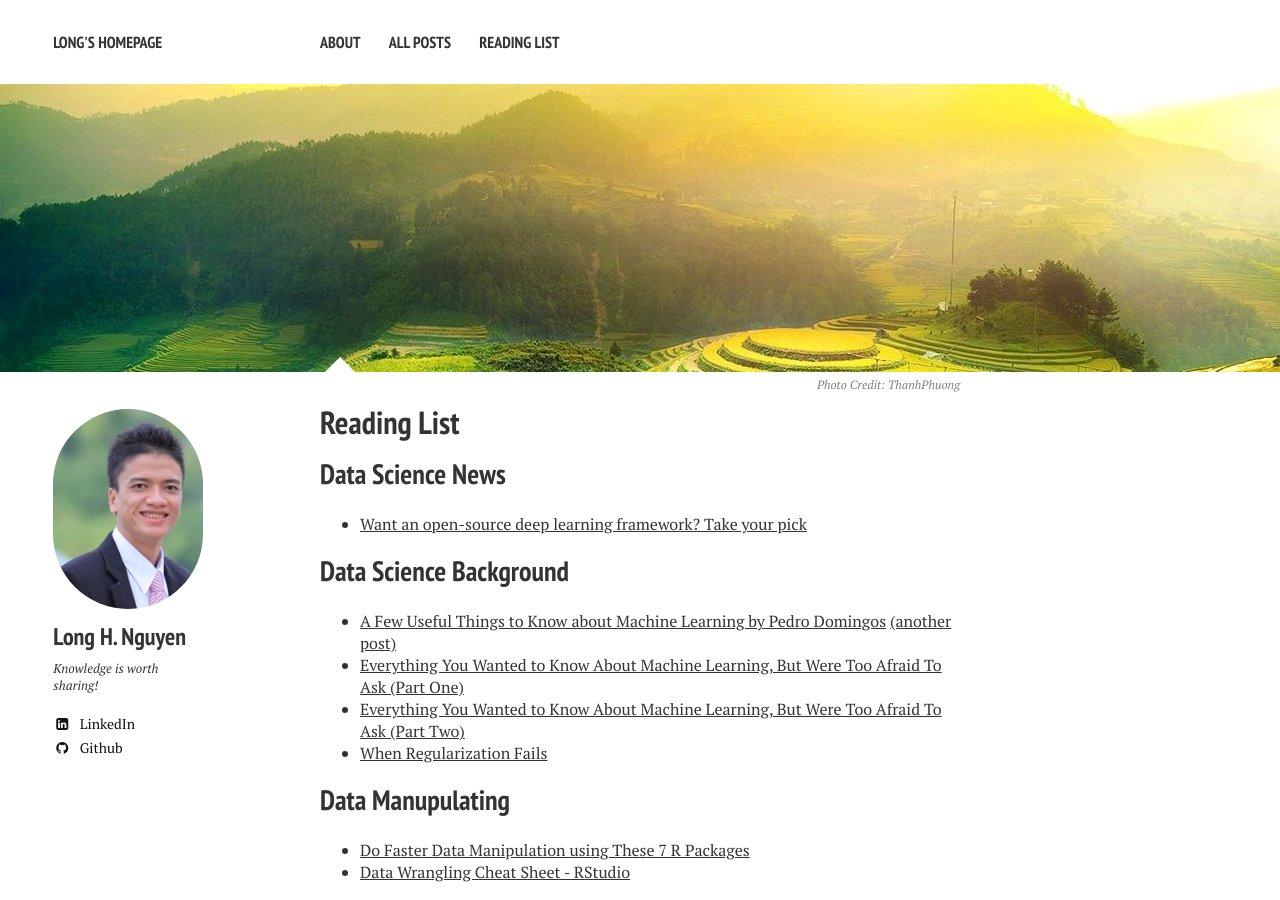
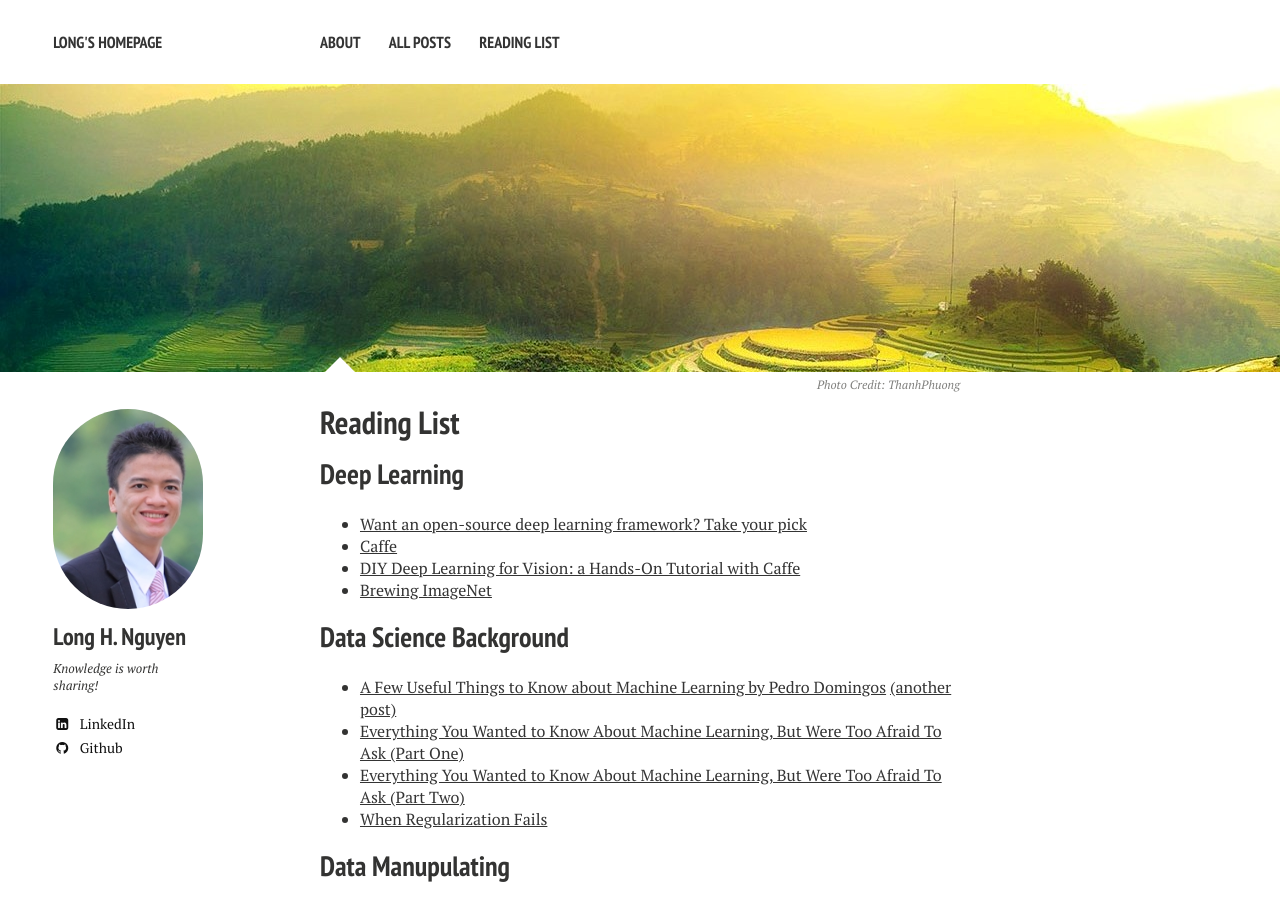
Before and after one commit to nguyenhailong/nguyenhailong.github.io, a Jekyll site: the page built from reading_list/index.md, in a window 1280 px wide and 900 px high. Built offline with Jekyll 4.4.1, drawn with Linux system fonts in a browser that asks for light colours; nearby versions of some CDN libraries.

Commit message:
Update reading list with Deep Learning

```diff
--- a/reading_list/index.md
+++ b/reading_list/index.md
@@ -9,8 +9,11 @@ image:
   credit: ThanhPhuong
   creditlink: http://www.thanhphuong.com/
 ---
-## Data Science News
+## Deep Learning
 - [Want an open-source deep learning framework? Take your pick](http://venturebeat.com/2015/11/14/deep-learning-frameworks/)
+- [Caffe](https://github.com/BVLC/caffe)
+- [DIY Deep Learning for Vision: a Hands-On Tutorial with Caffe](https://docs.google.com/presentation/d/1UeKXVgRvvxg9OUdh_UiC5G71UMscNPlvArsWER41PsU/edit#slide=id.gc2fcdcce7_216_0)
+- [Brewing ImageNet](http://caffe.berkeleyvision.org/gathered/examples/imagenet.html)
 
 ## Data Science Background
 - [A Few Useful Things to Know about Machine Learning by Pedro Domingos](http://homes.cs.washington.edu/~pedrod/papers/cacm12.pdf) [(another post)](http://machinelearningmastery.com/useful-things-to-know-about-machine-learning/)
```
